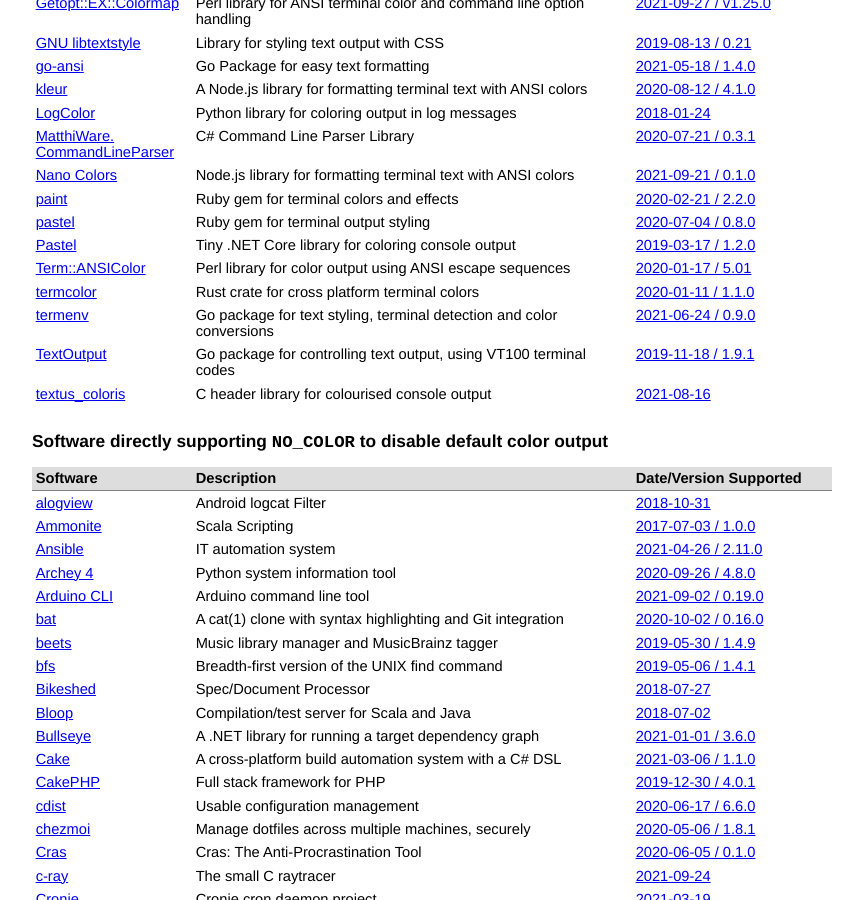
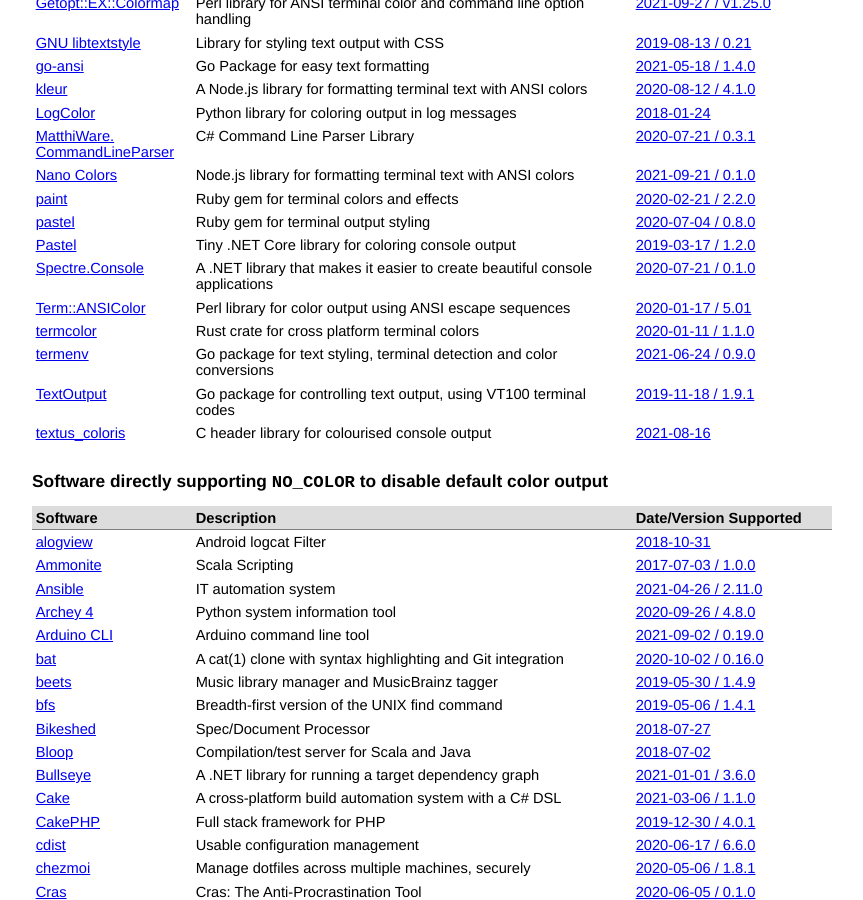
Before and after one commit to jcs/no_color, a Jekyll site: the page built from index.md, in a window 1280 px wide and 900 px high, scrolled down 1042 px. Shown: the whole window, without its empty margins (208-1071 px from the left). Built offline with Jekyll 4.4.1, drawn with Linux system fonts in a browser that asks for light colours; our own code applies the rules of GitHub Pages for plain Markdown files.

Commit message:
Add Spectre.Console (#142)

```diff
--- a/index.md
+++ b/index.md
@@ -84,6 +84,7 @@ color via `NO_COLOR`.
 | [paint](https://github.com/janlelis/paint) | Ruby gem for terminal colors and effects | [2020-02-21 / 2.2.0](https://github.com/janlelis/paint/tree/v2.2.0) |
 | [pastel](https://github.com/piotrmurach/pastel) | Ruby gem for terminal output styling | [2020-07-04 / 0.8.0](https://github.com/piotrmurach/pastel/releases/tag/v0.8.0) |
 | [Pastel](https://github.com/silkfire/Pastel) | Tiny .NET Core library for coloring console output | [2019-03-17 / 1.2.0](https://github.com/silkfire/Pastel/commit/8a89c2930a2b7ff2c6beae67e6c00fe1d74189d5) |
+| [Spectre.Console](https://github.com/spectreconsole/spectre.console) | A .NET library that makes it easier to create beautiful console applications | [2020-07-21 / 0.1.0](https://github.com/spectreconsole/spectre.console/commit/334dcddc1aa62953ad6c2190344bf5b94820614c) |
 | [Term::ANSIColor](https://metacpan.org/release/Term-ANSIColor) | Perl library for color output using ANSI escape sequences | [2020-01-17 / 5.01](https://metacpan.org/changes/release/RRA/Term-ANSIColor-5.01) |
 | [termcolor](https://github.com/BurntSushi/termcolor) | Rust crate for cross platform terminal colors | [2020-01-11 / 1.1.0](https://github.com/BurntSushi/termcolor/commit/423e28eb69a77799179474575869c5b0433d6adb) |
 | [termenv](https://github.com/muesli/termenv) | Go package for text styling, terminal detection and color conversions | [2021-06-24 / 0.9.0](https://github.com/muesli/termenv/releases/tag/v0.9.0) |
```
